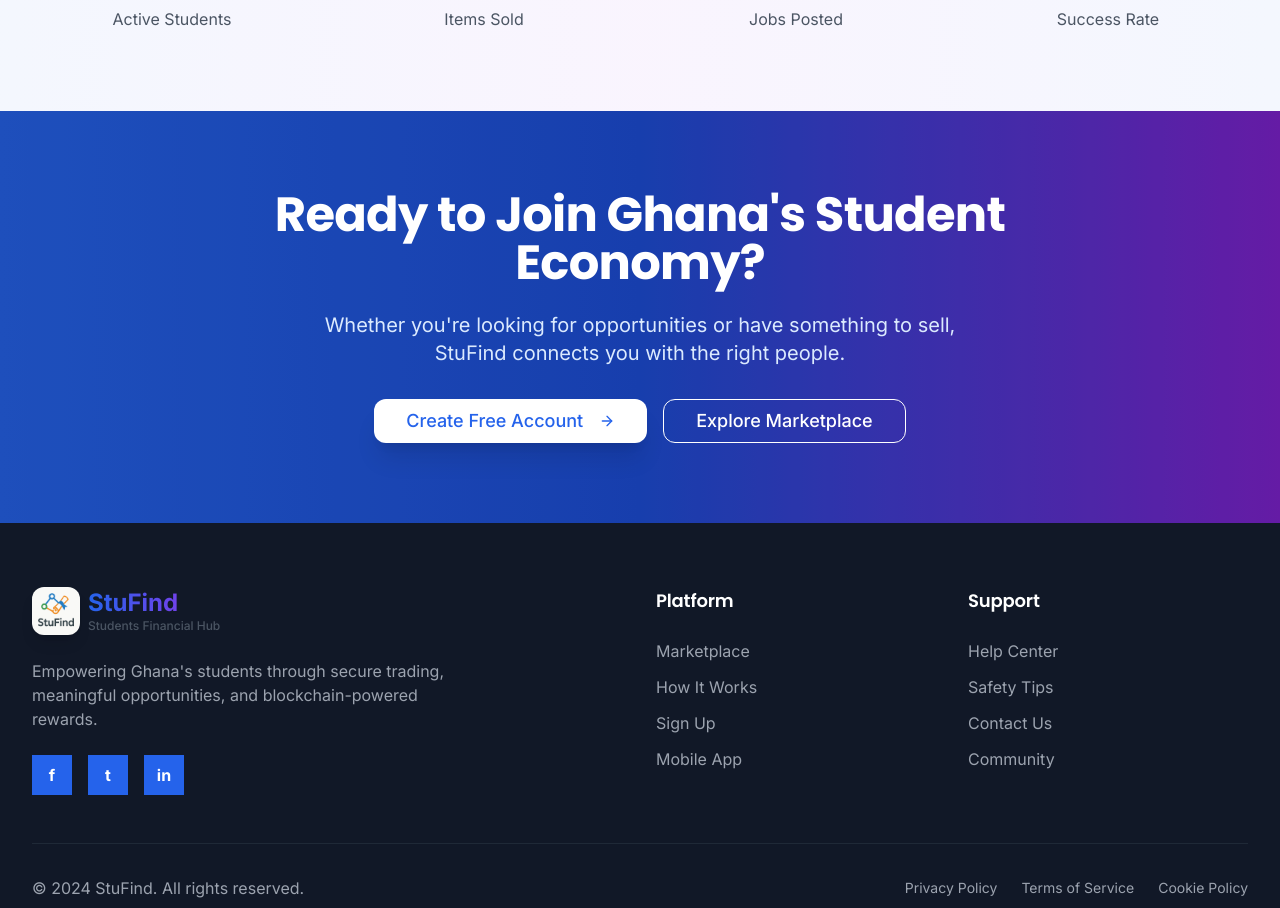
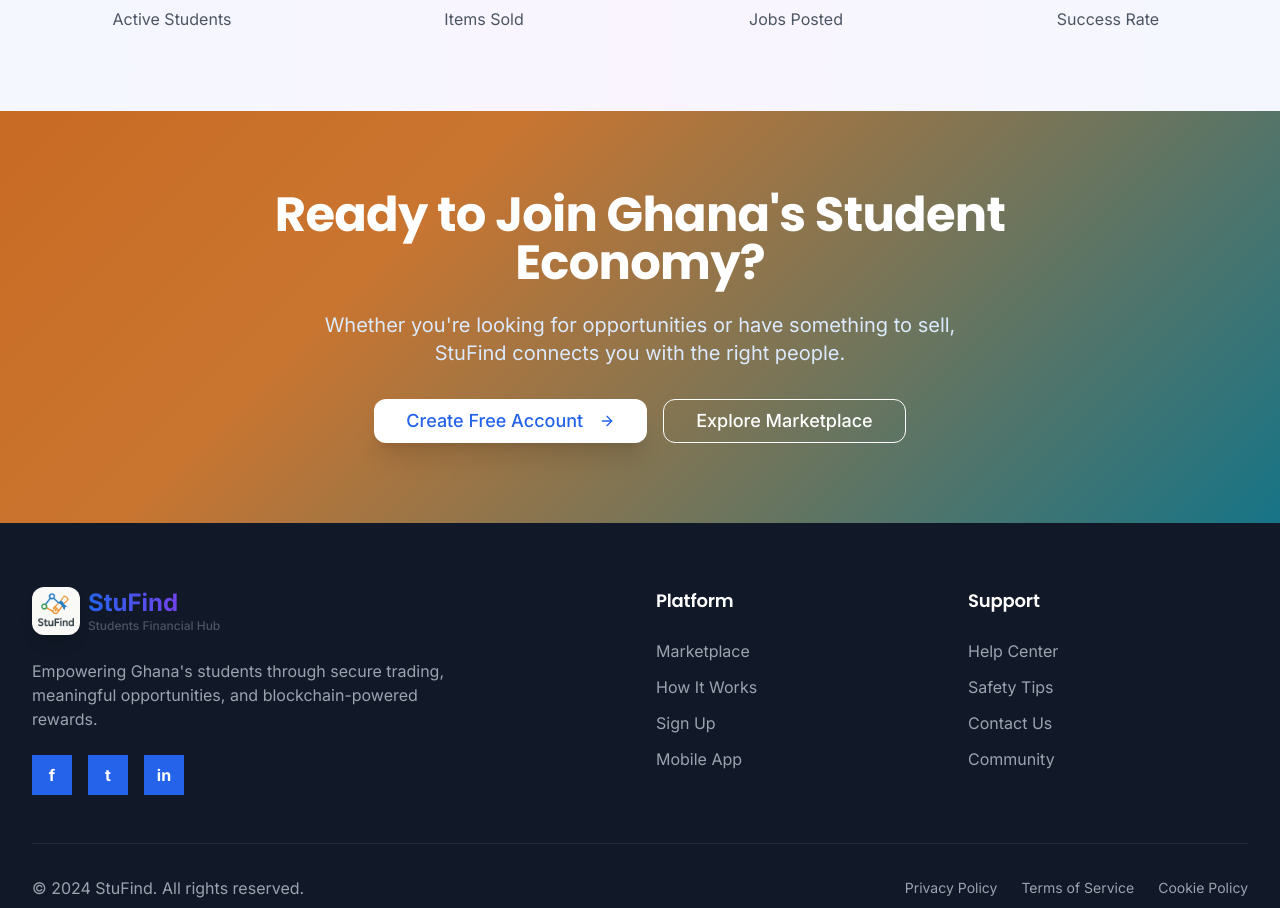
Before and after one commit to AkakpoErnest/Student-App-Final, a React (Vite) app: page / in a window 1280 px wide. Shown: the part 3232-4140 px from the top of the page. Built offline with nearby package versions, Linux system fonts and the light colour scheme; no server answers.

Commit message:
Update CTA section gradient
cgen-d3c397647e7d45f59cf8d02e8f55ca60

```diff
--- a/src/pages/Index.tsx
+++ b/src/pages/Index.tsx
@@ -411,7 +411,7 @@ const Index = () => {
       </section>
 
       {/* CTA Section */}
-      <section className="py-20 bg-gradient-to-r from-blue-600 via-blue-700 to-purple-700 relative overflow-hidden">
+      <section className="py-20 custom-gradient-1 relative overflow-hidden">
         <div className="absolute inset-0 bg-black/20"></div>
         <div className="relative max-w-4xl mx-auto text-center px-4 sm:px-6 lg:px-8">
           <h2 className="text-4xl sm:text-5xl font-bold text-white mb-6">
```
